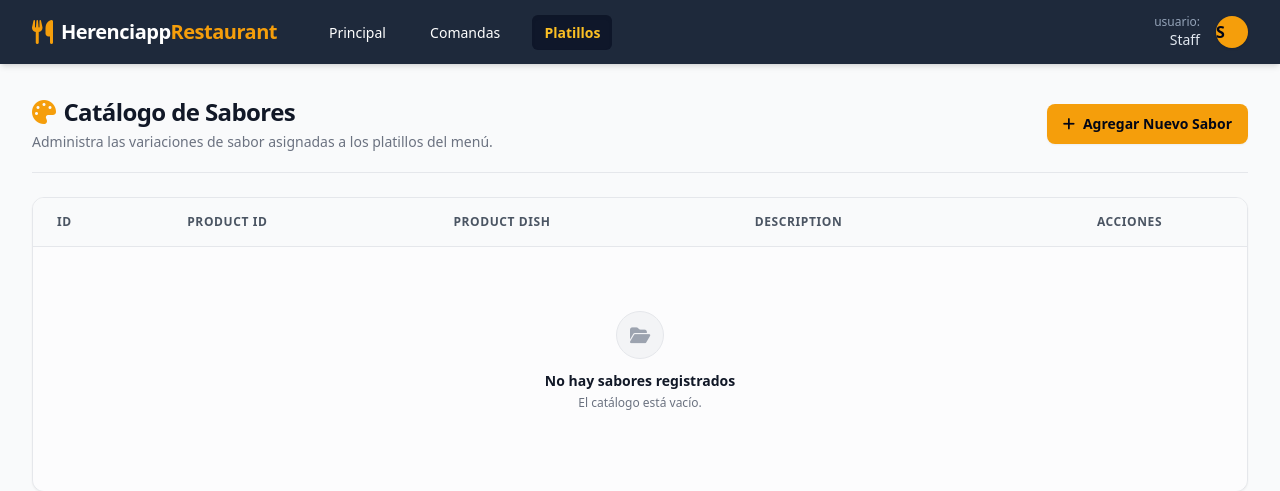
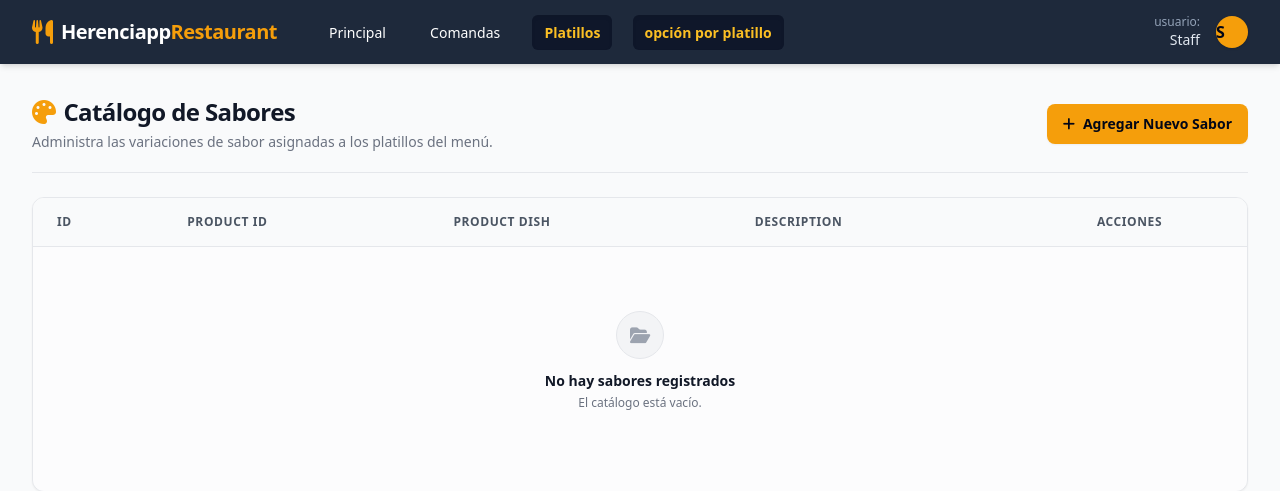
Before and after one commit to ingega/herenciapp, a FastAPI app: template src/templates/flavors/list.html in a window 1280 px wide. Shown: the top 491 px of the page. Run offline with FastAPI, Linux system fonts and the light colour scheme; the template is opened without the code that fills it, so the values that code supplies are empty; some libraries are stand-ins or nearby versions.

Commit message:
Fix: Added the flavors options to nav_bar

```diff
--- a/src/templates/base_nav.html
+++ b/src/templates/base_nav.html
@@ -22,6 +22,7 @@
                         <a href="/main" class="px-3 py-2 rounded-md text-sm font-medium hover:bg-slate-700 transition">Principal</a>
                         <a href="/orders" class="px-3 py-2 rounded-md text-sm font-medium hover:bg-slate-700 transition">Comandas</a>
                         <a href="/orders/products" class="px-3 py-2 rounded-md text-sm font-medium bg-slate-900 text-amber-400 font-semibold shadow-inner">Platillos</a>
+                        <a href="/orders/flavors/list" class="px-3 py-2 rounded-md text-sm font-medium bg-slate-900 text-amber-400 font-semibold shadow-inner">opción por platillo</a>
                     </div>
                 </div>
 
```
Also changed, not shown: CHANGELOG.md.
